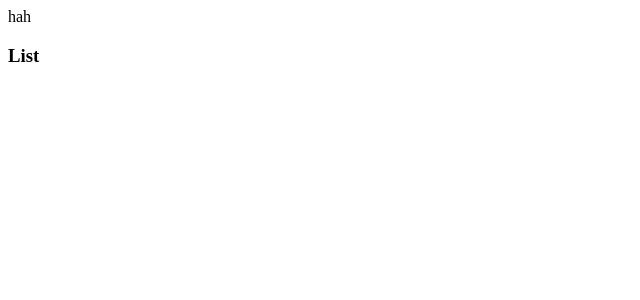
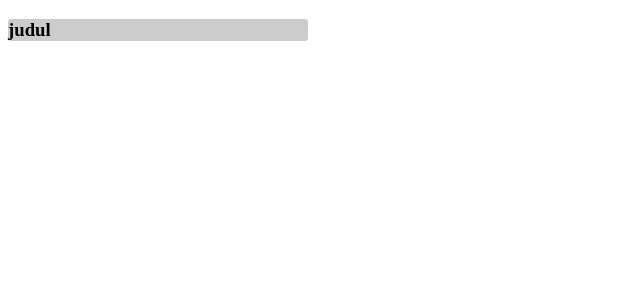
Before and after one commit to ngodingbentar/trello-reactjs, a React (Create React App) app: page / in a window 1280 px wide. Shown: the top 300 px of the page, without its empty margins (0-640 px from the left). Built offline with nearby package versions, Linux system fonts and the light colour scheme.

Commit message:
list updated

```diff
--- a/src/components/App.js
+++ b/src/components/App.js
@@ -4,8 +4,7 @@ import TrelloList from "./TrelloList";
 function App() {
   return (
     <div className="App">
-      hah
-      <TrelloList/>
+      <TrelloList title="judul"/>
     </div>
   );
 }
--- a/src/components/TrelloList.jsx
+++ b/src/components/TrelloList.jsx
@@ -1,11 +1,19 @@
 import React from 'react'
 
-const TrelloList = () => {
+const TrelloList = ({title}) => {
   return (
-    <div>
-      <h3>List</h3>
+    <div style={styles.container}>
+      <h3>{title}</h3>
     </div>
   )
 }
 
+const styles = {
+  container: {
+    backgroundColor: "#ccc",
+    borderRadius: 3,
+    width: 300
+  }
+}
+
 export default TrelloList
```
